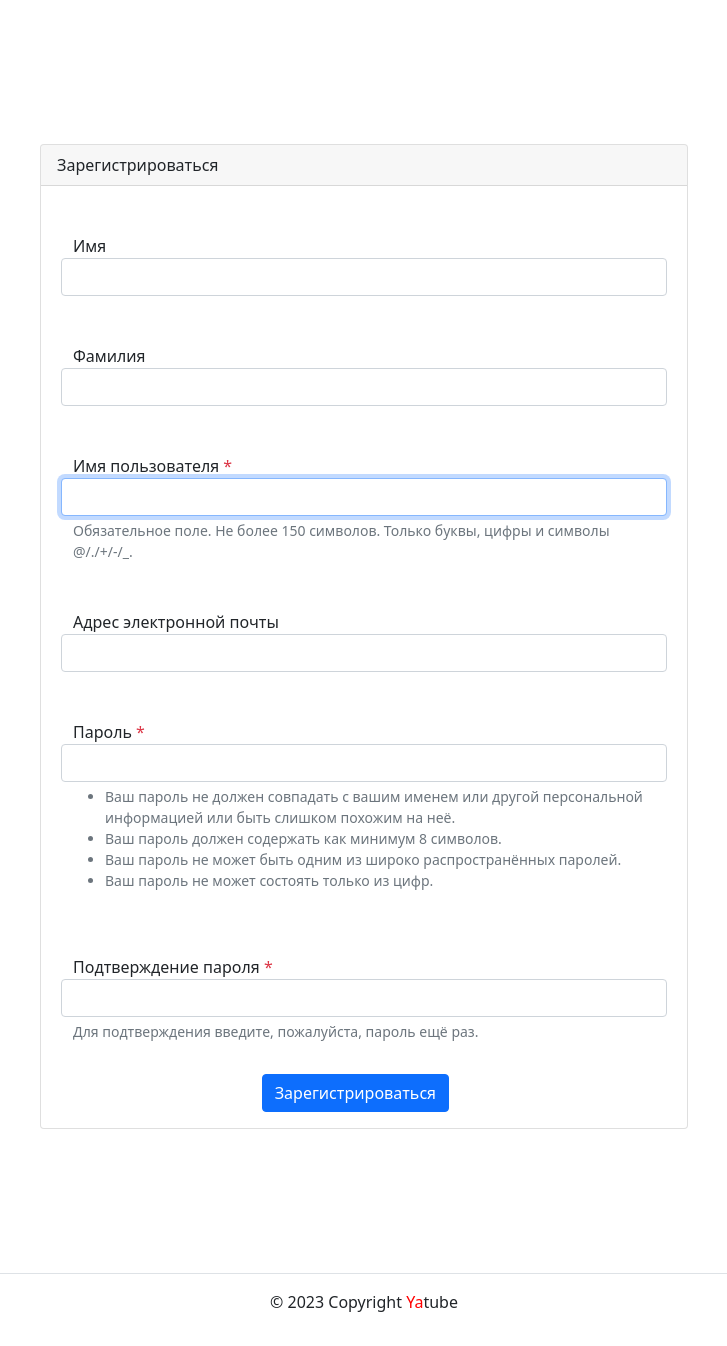
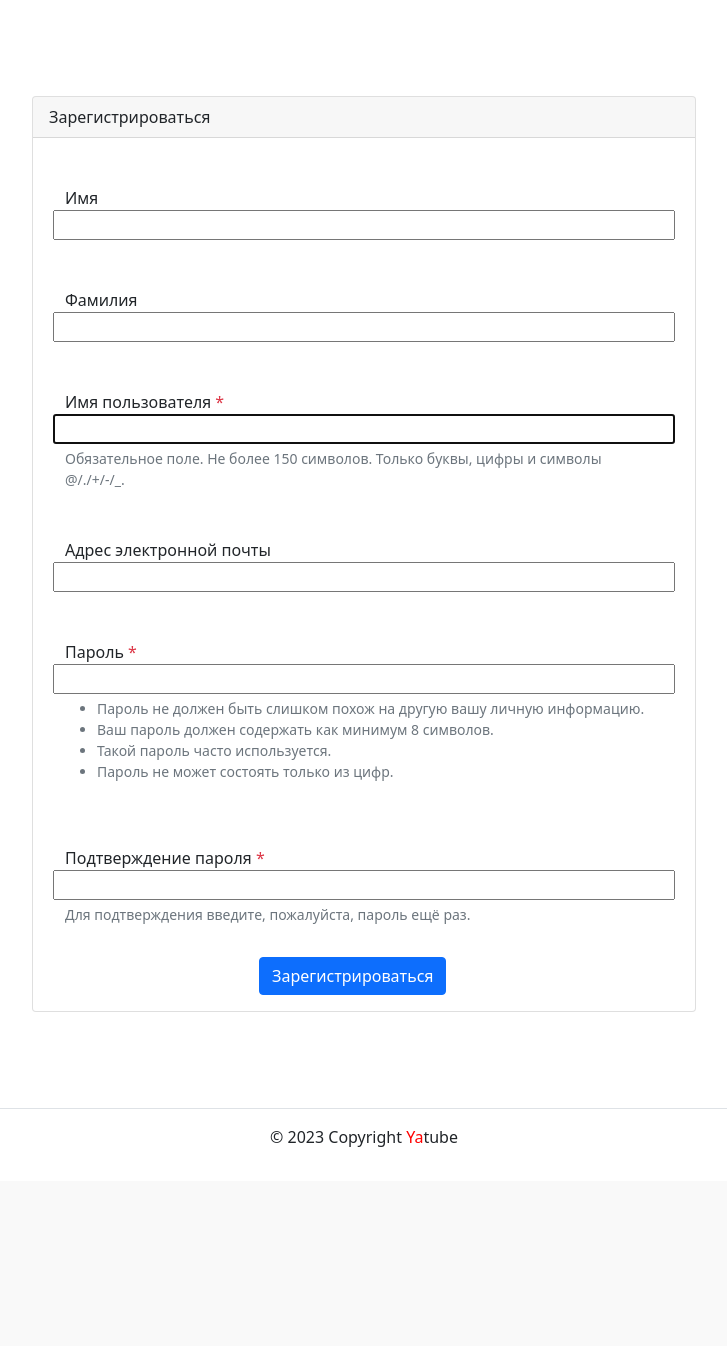
Before and after one commit to rostisluvvv/hw03_forms, a Django app: page /auth/signup/ in a window 1280 px wide. Shown: the part 56-1402 px from the top of the page, without its empty margins (276-1003 px from the left). After the commit the page ends 1203 px from the top, so only its background shows below. Run offline with Django 3.2, Linux system fonts and the light colour scheme; some libraries are stand-ins or nearby versions.

Commit message:
change signup.html

```diff
--- a/yatube/posts/views.py
+++ b/yatube/posts/views.py
@@ -79,6 +79,7 @@ def post_edit(request, post_id):
         return redirect('posts:post_detail', post.id)
     if form.is_valid():
         form.save()
+        return redirect('posts:post_detail', post.id)
     is_edit = PostForm(instance=post)
     context = {
         'form': form,
--- a/yatube/templates/posts/create_post.html
+++ b/yatube/templates/posts/create_post.html
@@ -28,7 +28,7 @@
              {% else %}
              {% url 'posts:post_create'%} {% endif %}">
             {% csrf_token %}
-
+            {% for field in form %}
             <div class="form-group row my-3 p-3">
               <label for="id_text">
                 Текст
--- a/yatube/templates/users/signup.html
+++ b/yatube/templates/users/signup.html
@@ -1,11 +1,6 @@
 {% extends "base.html" %}
-
-<title>Зарегистрироваться</title>
+{% block title %}Зарегистрироваться{% endblock %}
 {% block content %}
-{% load user_filters %}
-<body>
-<main>
-  <div class="container py-5">
   <div class="row justify-content-center">
     <div class="col-md-8 p-5">
       <div class="card">
@@ -13,81 +8,48 @@
           Зарегистрироваться
         </div>
         <div class="card-body">
+
+          {% if form.errors %}
+            {% for field in form %}
+              {% for error in field.errors %}
+                <div class="alert alert-danger">
+                  {{ error|escape }}
+                </div>
+              {% endfor %}
+            {% endfor %}
+            {% for error in form.non_field_errors %}
+              <div class="alert alert-danger">
+                {{ error|escape }}
+              </div>
+            {% endfor %}
+          {% endif %}
+
             <form method="post" action="{% url 'users:signup' %}">
               {% csrf_token %}
+              {% for field in form %}
               <div class="form-group row my-3 p-3">
-                <label for="id_first_name">Имя</label>
-                <input type="text" name="first_name" maxlength="30"
-                       class="form-control" id="id_first_name">
+                <label for="{{ field.id_for_label }}">
+                  {{ field.label }}
+                  {% if field.field.required %}
+                    <span class="required text-danger">*</span>
+                  {% endif %}
+                </label>
+                {{ field }}
+                {% if field.help_text %}
+                  <small id="{{ field.id_for_label }}-help" class="form-text text-muted">
+                    {{ field.help_text|safe }}
+                  </small>
+                {% endif %}
               </div>
-              <div class="form-group row my-3 p-3">
-                <label for="id_last_name">Фамилия</label>
-                <input type="text" name="last_name" maxlength="150"
-                       class="form-control" id="id_last_name">
-              </div>
-              <div class="form-group row my-3 p-3">
-                <label for="id_username">
-                  Имя пользователя
-                  <span class="required text-danger">*</span>
-                </label>
-                <input type="text" name="username" maxlength="150" autofocus
-                       class="form-control" required id="id_username">
-                <small id="id_username-help" class="form-text text-muted">
-                  Обязательное поле. Не более 150 символов. Только буквы,
-                  цифры и символы @/./+/-/_.
-                </small>
-              </div>
-              <div class="form-group row my-3 p-3">
-                <label for="id_email">Адрес электронной почты</label>
-                <input type="email" name="email" maxlength="254"
-                       class="form-control" id="id_email">
-              </div>
-              <div class="form-group row my-3 p-3">
-                <label for="id_password1">
-                  Пароль
-                  <span class="required text-danger">*</span>
-                </label>
-                <input type="password" name="password1" class="form-control"
-                       required id="id_password1">
-                <small id="id_password1-help" class="form-text text-muted">
-                  <ul>
-                    <li>Ваш пароль не должен совпадать с вашим именем или
-                      другой персональной информацией или быть слишком похожим
-                      на неё.
-                    </li>
-                    <li>Ваш пароль должен содержать как минимум 8 символов.
-                    </li>
-                    <li>Ваш пароль не может быть одним из широко
-                      распространённых паролей.
-                    </li>
-                    <li>Ваш пароль не может состоять только из цифр.</li>
-                  </ul>
-                </small>
-              </div>
-              <div class="form-group row my-3 p-3">
-                <label for="id_password2">
-                  Подтверждение пароля
-                  <span class="required text-danger">*</span>
-                </label>
-                <input type="password" name="password2" class="form-control"
-                       required id="id_password2">
-                <small id="id_password2-help" class="form-text text-muted">
-                  Для подтверждения введите, пожалуйста, пароль ещё раз.
-                </small>
-              </div>
+              {% endfor %}
               <div class="col-md-6 offset-md-4">
                 <button type="submit" class="btn btn-primary">
                   Зарегистрироваться
                 </button>
               </div>
             </form>
-          </div> <!-- card body -->
-        </div> <!-- card -->
-      </div> <!-- col -->
-    </div> <!-- row -->
           </div>
-</main>
+        </div>
+      </div>
+  </div>
 {% endblock %}
-
-{% include 'includes/footer.html' %}
-</body>
```
Lines whose indentation alone changed are shown as unchanged.
